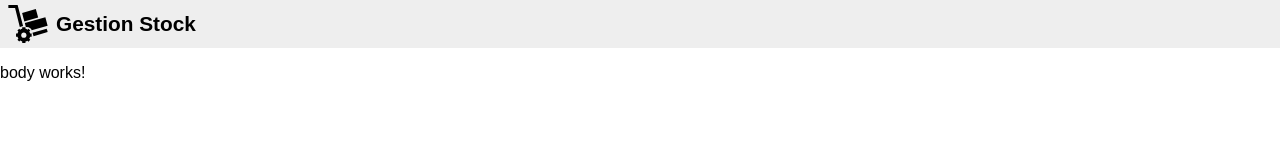
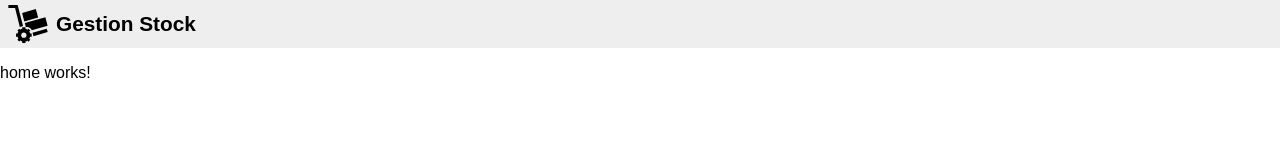
Before and after one commit to jlg-formation/agulu1-mar-2024, an Angular app in the folder front/: page / in a window 1280 px wide. Shown: the top 160 px of the page. Built offline with nearby package versions, Linux system fonts and the light colour scheme.

Commit message:
dev: routing step 3/4
use router-outlet

```diff
--- a/front/src/app/layout/body/body.component.html
+++ b/front/src/app/layout/body/body.component.html
@@ -1 +1 @@
-<p>body works!</p>
+<router-outlet></router-outlet>
```
Also changed, not shown: front/src/app/layout/layout.module.ts (+5 -16 lines).
